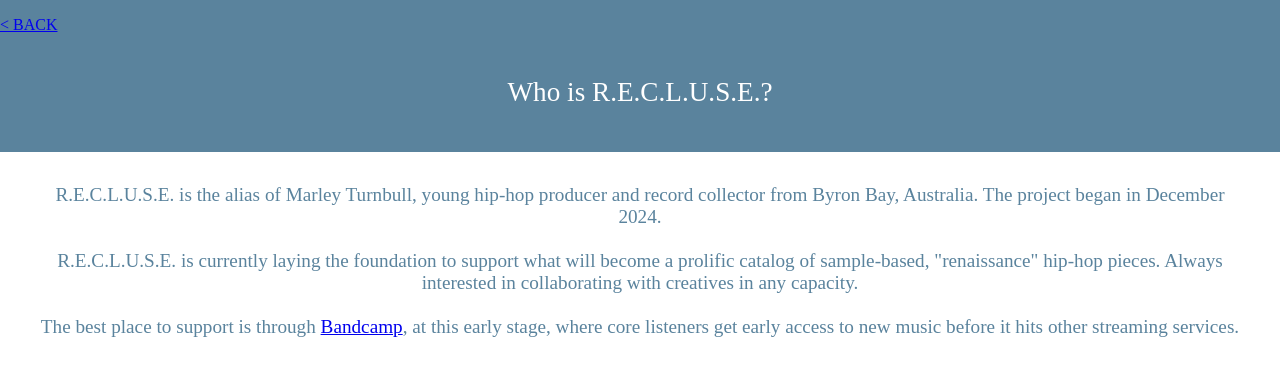
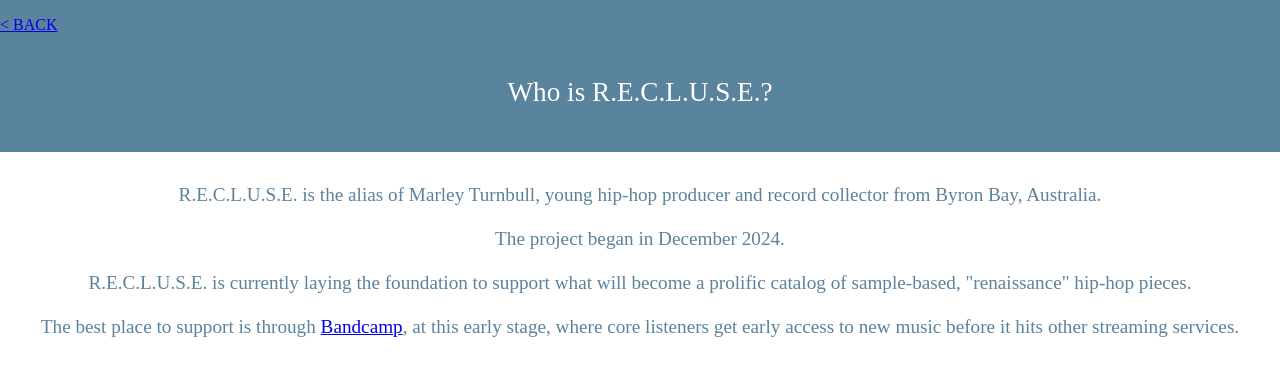
Before and after one commit to reclusemusic/reclusemusic, a plain HTML site: page about/index.html in a window 1280 px wide. Shown: the top 386 px of the page. Drawn offline with Linux system fonts and the light colour scheme; grey boxes are pictures that could not be loaded.

Commit message:
index.html

```diff
--- a/about/index.html
+++ b/about/index.html
@@ -25,8 +25,8 @@
 
 <p class="about_p">
 
-R.E.C.L.U.S.E. is the alias of Marley Turnbull, young hip-hop producer and record collector from Byron Bay, Australia. The project began in December 2024. <br> <br>
-R.E.C.L.U.S.E. is currently laying the foundation to support what will become a prolific catalog of sample-based, "renaissance" hip-hop pieces. Always interested in collaborating with creatives in any capacity. <br> <br>
+R.E.C.L.U.S.E. is the alias of Marley Turnbull, young hip-hop producer and record collector from Byron Bay, Australia. <br> <br> The project began in December 2024. <br> <br>
+R.E.C.L.U.S.E. is currently laying the foundation to support what will become a prolific catalog of sample-based, "renaissance" hip-hop pieces.<br> <br>
 The best place to support is through <a href="https://reclusenotfound.bandcamp.com" target="_blank">Bandcamp</a>, at this early stage, where core listeners get early access to new music before it hits other streaming services.
 
 </p>
```
